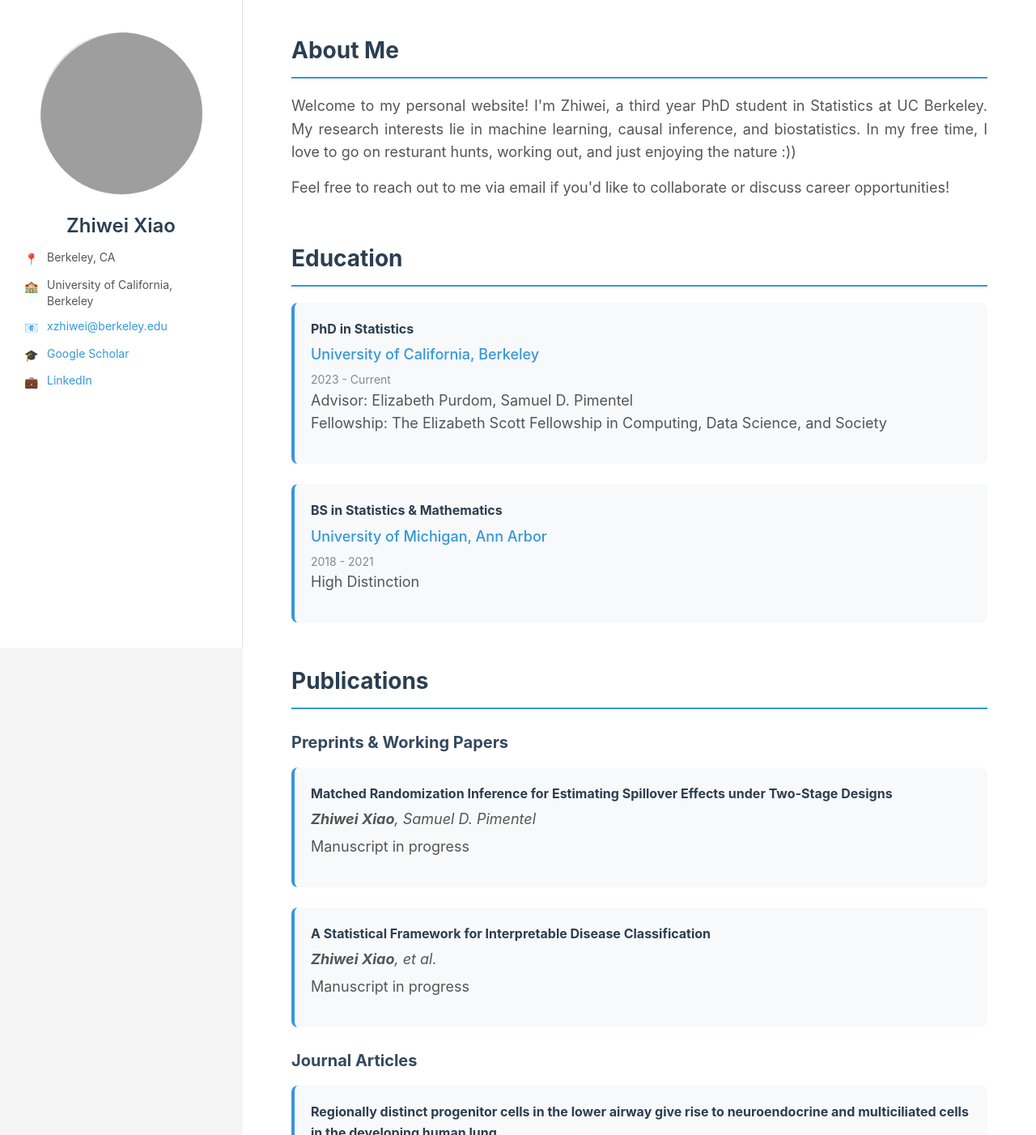
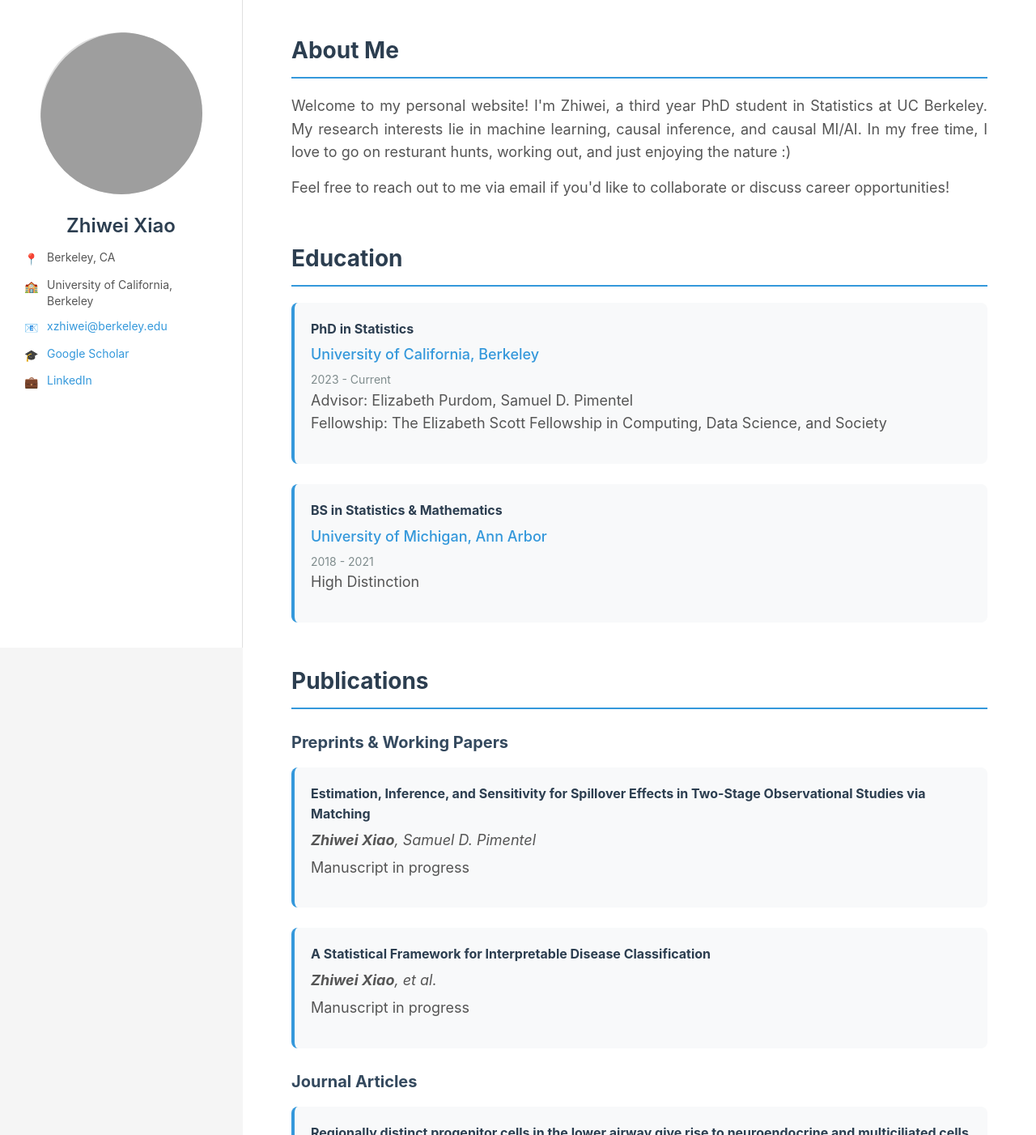
Before and after one commit to zhiweixiao/zhiweixiao.github.io, a plain HTML site: page index.html in a window 1280 px wide. Shown: the top 1402 px of the page at 81% size. Drawn offline with Linux system fonts and the light colour scheme; grey boxes are pictures that could not be loaded.

Commit message:
update profile

```diff
--- a/index.html
+++ b/index.html
@@ -200,7 +200,7 @@
                 <h2>About Me</h2>
                 <p>
                     Welcome to my personal website! I'm Zhiwei, a third year PhD student in Statistics at UC Berkeley.
-                    My research interests lie in machine learning, causal inference, and biostatistics. In my free time, I love to go on resturant hunts, working out, and just enjoying the nature :))
+                    My research interests lie in machine learning, causal inference, and causal MI/AI. In my free time, I love to go on resturant hunts, working out, and just enjoying the nature :)
                 <p>
                     Feel free to reach out to me via email if you'd like to collaborate or discuss career opportunities!
             </section>
@@ -230,7 +230,7 @@
                   <h3>Preprints & Working Papers</h3>
 
                 <div class="publication-item">
-                    <h4>Matched Randomization Inference for Estimating Spillover Effects under Two-Stage Designs</h4>
+                    <h4>Estimation, Inference, and Sensitivity for Spillover Effects in Two-Stage Observational Studies via Matching</h4>
                     <div class="authors"><strong>Zhiwei Xiao</strong>, Samuel D. Pimentel</div>
                     <p>Manuscript in progress</p>
                 </div>
```
